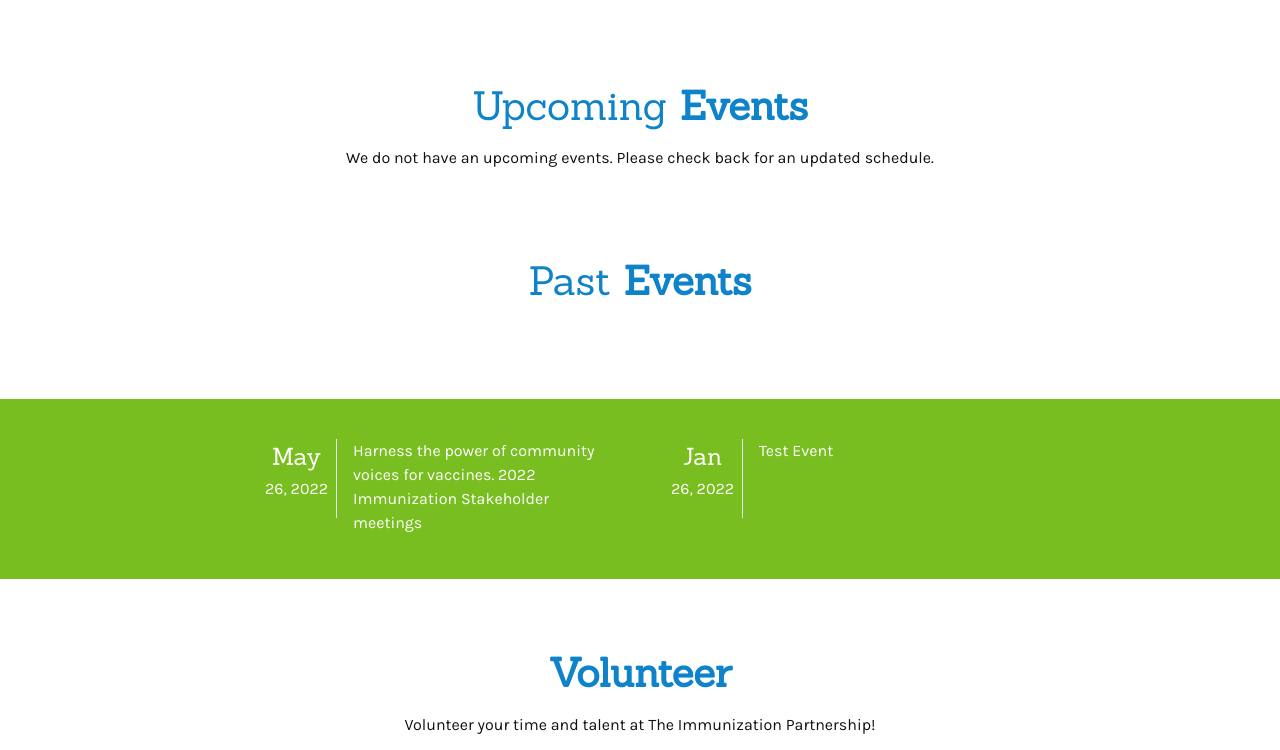
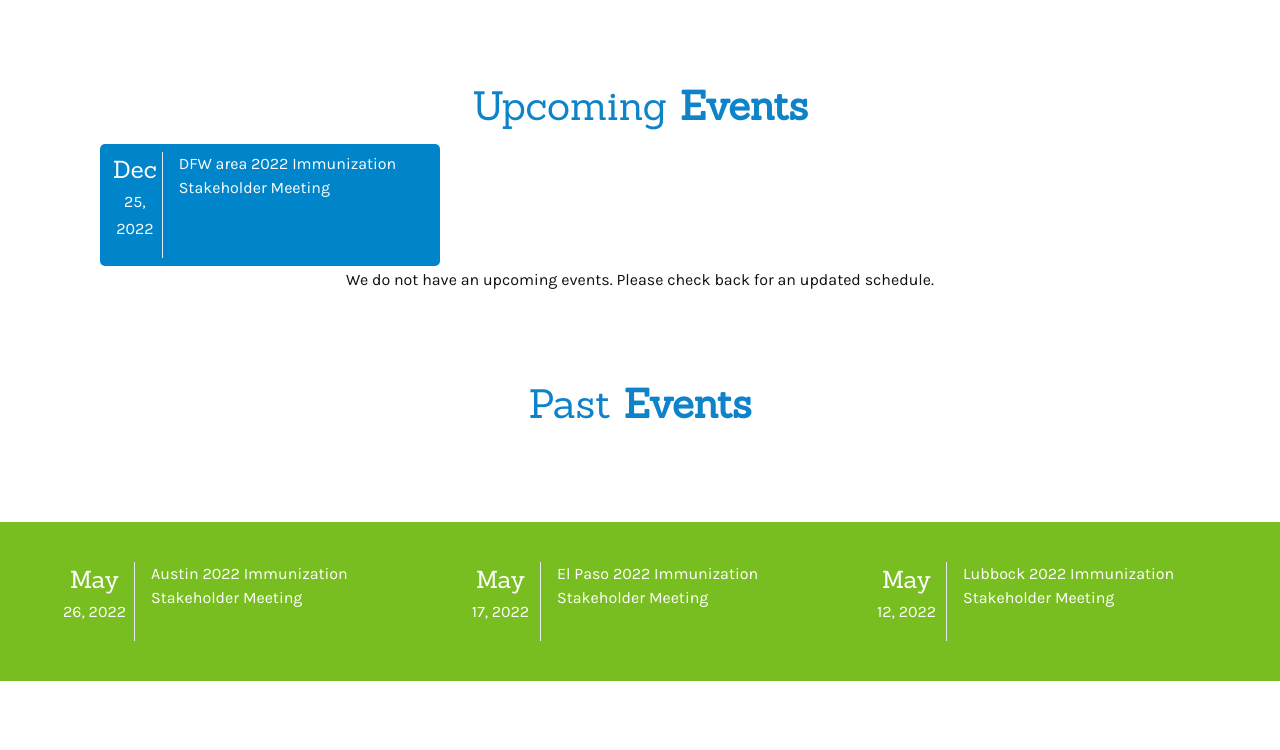
Before and after one commit to aitshuber/immunizecc, a Jekyll site: the page built from get-involved.html, in a window 1280 px wide and 900 px high, scrolled down 378 px, cut to the strip 106-856 px from the top of the window. Built offline with Jekyll 4.4.1, drawn with Linux system fonts in a browser that asks for light colours; some web fonts are replaced; comment, search, counter and statistics services are not loaded; some of the changed lines change nothing that is shown.

Commit message:
Updated '_data/events.yml' via CloudCannon

```diff
--- a/_data/events.yml
+++ b/_data/events.yml
@@ -1,33 +1,80 @@
-- title: >-
-    Harness the power of community voices for vaccines. 2022 Immunization
-    Stakeholder meetings
+- title: Austin 2022 Immunization Stakeholder Meeting
   date: 2022-05-26 00:00:00 -0500
   description: >-
-    TIP is excited to announce our first immunization art exhibit entitled, The
-    Art of Awareness: A Community’s Self-Portrait of Immunization Health, taking
-    place from May 6th - May 27th, which highlights pieces created by local
-    Houston artists. The purpose of the exhibit is to showcase and prompt a
-    dialogue about the important role vaccines play as a part of a person’s
-    holistic health and the health of the community. In collaboration with MECA
-    Dow Campus located in historic 6th Ward, our goal is to enrich the community
-    through engagement, art, and direct action.
+    Austin. Harness the power of community voices for vaccines.
+
+
+    Every other year, The Immunization Partnership travels across the state to
+    hear from immunization stakeholders about the successes and challenges to
+    keeping high immunization rates in our community. You are a partner to help
+    shape what policies TIP advocates for the next legislative session.
+
+
+    Special thanks to Methodist Healthcare Ministries of South Texas, Inc. for
+    supporting this event.
   location: Austin, TX
   link: https://immunizeusa.salsalabs.org/austinsm2022/index.html
   external-link: true
   enabled: true
-- title: >-
-    Test Event
-  date: 2022-1-26 00:00:00 -0500
+- title: DFW area 2022 Immunization Stakeholder Meeting
+  date: 2022-12-25 11:00:00 -0600
   description: >-
-    TIP is excited to announce our first immunization art exhibit entitled, The
-    Art of Awareness: A Community’s Self-Portrait of Immunization Health, taking
-    place from May 6th - May 27th, which highlights pieces created by local
-    Houston artists. The purpose of the exhibit is to showcase and prompt a
-    dialogue about the important role vaccines play as a part of a person’s
-    holistic health and the health of the community. In collaboration with MECA
-    Dow Campus located in historic 6th Ward, our goal is to enrich the community
-    through engagement, art, and direct action.
-  location: Austin, TX
-  link: https://immunizeusa.salsalabs.org/austinsm2022/index.html
+    Dallas/Fort Worth. Harness the power of community voices for vaccines.
+
+
+    Every other year, The Immunization Partnership travels across the state to
+    hear from immunization stakeholders about the successes and challenges to
+    keeping high immunization rates in our community. You are a partner to help
+    shape what policies TIP advocates for the next legislative session.
+
+
+    Special thanks to Methodist Healthcare Ministries of South Texas, Inc. for
+    supporting this event.
+  location: Grand Prairie, Texas
+  link: https://immunizeusa.salsalabs.org/dfwsm2022/index.html
   external-link: true
   enabled: true
+- title: El Paso 2022 Immunization Stakeholder Meeting
+  date: 2022-05-17 11:30:00 -0500
+  description: >-
+    El Paso. Harness the power of community voices for vaccines.
+
+
+    Every other year, The Immunization Partnership travels across the state to
+    hear from immunization stakeholders about the successes and challenges to
+    keeping high immunization rates in our community. You are a partner to help
+    shape what policies the organization will advocate for next legislative
+    session.
+
+
+    Thank you to the UT- El Paso chapter of the American Pharmacist Association-
+    Academy of Student Pharmacists (APHA-ASP) and the UT-El Paso chapter of the
+    American Society of Health System Pharmacists-Student Society Health System
+    Pharmacists (ASHP-SSHP) for partnering with TIP on this event.
+
+
+    Special thanks to Methodist Healthcare Ministries of South Texas, Inc. for
+    supporting this event.
+  location: El Paso, Texas
+  link: https://immunizeusa.salsalabs.org/elpasosm2022/index.html
+  external-link: true
+  enabled: true
+- title: Lubbock 2022 Immunization Stakeholder Meeting
+  date: 2022-05-12 10:00:00 -0500
+  description: >-
+    Lubbock. Harness the power of community voices for vaccines.
+
+
+    Every other year, The Immunization Partnership travels across the state to
+    hear from immunization stakeholders about the successes and challenges to
+    keeping high immunization rates in our community. You are a partner to help
+    shape what policies the organization will advocate for the next legislative
+    session.
+
+
+    Special thanks to Methodist Healthcare Ministries of South Texas, Inc. for
+    supporting this event.
+  location: Lubbock, Texas
+  link: https://immunizeusa.salsalabs.org/lubbock2022/index.html
+  external-link: true
+  enabled: true
```
